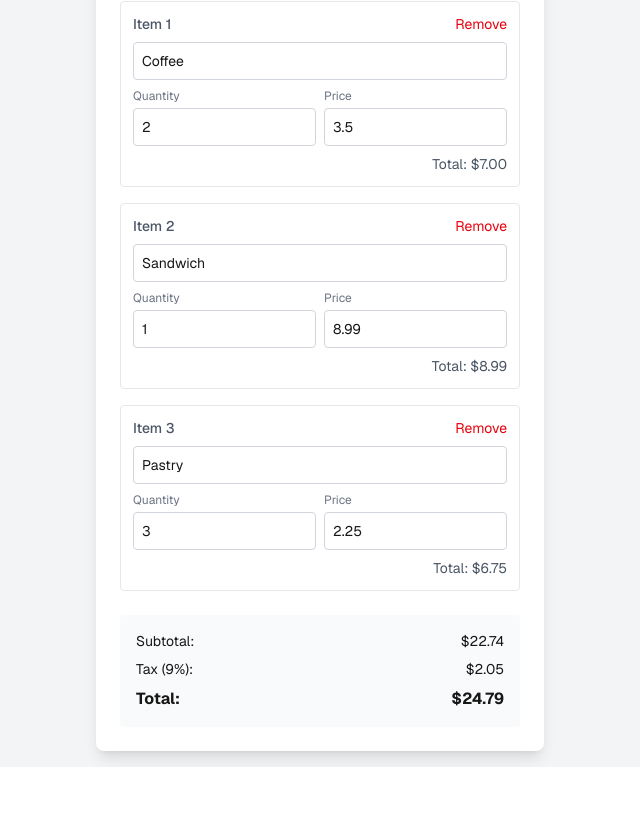
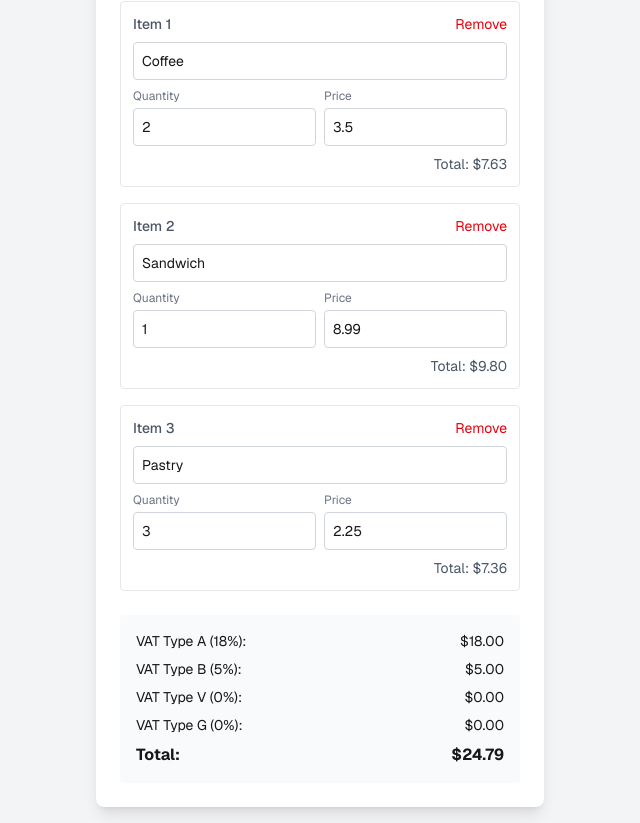
Before and after one commit to Ivan-Ilijevski/fiscal-printer-sim, a Next.js app: page / in a window 1280 px wide. Shown: the part 778-1601 px from the top of the page, without its empty margins (0-640 px from the left). Before the commit the page ends 1545 px from the top, so only its background shows below. Built offline with nearby package versions, Linux system fonts and the light colour scheme.

Commit message:
VibeCoded some random feature

```diff
--- a/src/app/page.tsx
+++ b/src/app/page.tsx
@@ -11,12 +11,14 @@ const defaultReceiptData = {
   taxNumber: '(555) 123-4567',
   vatNumber: '(555) 765-4321',
   items: [
-    { name: 'Coffee', quantity: 2, price: 3.50, total: 7.00 },
-    { name: 'Sandwich', quantity: 1, price: 8.99, total: 8.99 },
-    { name: 'Pastry', quantity: 3, price: 2.25, total: 6.75 }
+    { name: 'Coffee', quantity: 2, price: 3.50, total: 7.63 },
+    { name: 'Sandwich', quantity: 1, price: 8.99, total: 9.80 },
+    { name: 'Pastry', quantity: 3, price: 2.25, total: 7.36 }
   ],
-  subtotal: 22.74,
-  tax: 2.05,
+  vatTypeA: 18.00,
+  vatTypeB: 5.00,
+  vatTypeV: 0.00,
+  vatTypeG: 0.00,
   total: 24.79,
   paymentMethod: 'Credit Card',
   receiptNumber: '0012',
--- a/src/components/ReceiptForm.tsx
+++ b/src/components/ReceiptForm.tsx
@@ -16,8 +16,10 @@ interface ReceiptData {
   taxNumber: string;
   vatNumber: string;
   items: ReceiptItem[];
-  subtotal: number;
-  tax: number;
+  vatTypeA: number;
+  vatTypeB: number;
+  vatTypeV: number;
+  vatTypeG: number;
   total: number;
   paymentMethod: string;
   receiptNumber: string;
@@ -58,15 +60,13 @@ export default function ReceiptForm({ initialData, onDataChange }: ReceiptFormPr
 
     newItems[index] = item;
 
-    const subtotal = newItems.reduce((sum, item) => sum + item.total, 0);
-    const tax = subtotal * 0.09;
-    const total = subtotal + tax;
+    const totalAmount = newItems.reduce((sum, item) => sum + item.total, 0);
+    const vatTypeA = totalAmount - (totalAmount / 1.18);
 
     updateFormData({
       items: newItems,
-      subtotal: Number(subtotal.toFixed(2)),
-      tax: Number(tax.toFixed(2)),
-      total: Number(total.toFixed(2))
+      vatTypeA: Number(vatTypeA.toFixed(2)),
+      total: Number(totalAmount.toFixed(2))
     });
   };
 
@@ -79,29 +79,25 @@ export default function ReceiptForm({ initialData, onDataChange }: ReceiptFormPr
     };
 
     const newItems = [...formData.items, newItem];
-    const subtotal = newItems.reduce((sum, item) => sum + item.total, 0);
-    const tax = subtotal * 0.09;
-    const total = subtotal + tax;
+    const totalAmount = newItems.reduce((sum, item) => sum + item.total, 0);
+    const vatTypeA = totalAmount - (totalAmount / 1.18);
 
     updateFormData({
       items: newItems,
-      subtotal: Number(subtotal.toFixed(2)),
-      tax: Number(tax.toFixed(2)),
-      total: Number(total.toFixed(2))
+      vatTypeA: Number(vatTypeA.toFixed(2)),
+      total: Number(totalAmount.toFixed(2))
     });
   };
 
   const removeItem = (index: number) => {
     const newItems = formData.items.filter((_, i) => i !== index);
-    const subtotal = newItems.reduce((sum, item) => sum + item.total, 0);
-    const tax = subtotal * 0.09;
-    const total = subtotal + tax;
+    const totalAmount = newItems.reduce((sum, item) => sum + item.total, 0);
+    const vatTypeA = totalAmount - (totalAmount / 1.18);
 
     updateFormData({
       items: newItems,
-      subtotal: Number(subtotal.toFixed(2)),
-      tax: Number(tax.toFixed(2)),
-      total: Number(total.toFixed(2))
+      vatTypeA: Number(vatTypeA.toFixed(2)),
+      total: Number(totalAmount.toFixed(2))
     });
   };
 
@@ -246,12 +242,20 @@ export default function ReceiptForm({ initialData, onDataChange }: ReceiptFormPr
       {/* Totals Summary */}
       <div className="bg-gray-50 p-4 rounded space-y-2">
         <div className="flex justify-between text-sm">
-          <span>Subtotal:</span>
-          <span>${formData.subtotal.toFixed(2)}</span>
+          <span>VAT Type A (18%):</span>
+          <span>${formData.vatTypeA.toFixed(2)}</span>
         </div>
         <div className="flex justify-between text-sm">
-          <span>Tax (9%):</span>
-          <span>${formData.tax.toFixed(2)}</span>
+          <span>VAT Type B (5%):</span>
+          <span>${formData.vatTypeB.toFixed(2)}</span>
+        </div>
+        <div className="flex justify-between text-sm">
+          <span>VAT Type V (0%):</span>
+          <span>${formData.vatTypeV.toFixed(2)}</span>
+        </div>
+        <div className="flex justify-between text-sm">
+          <span>VAT Type G (0%):</span>
+          <span>${formData.vatTypeG.toFixed(2)}</span>
         </div>
         <div className="flex justify-between font-bold">
           <span>Total:</span>
--- a/src/components/ReceiptRenderer.tsx
+++ b/src/components/ReceiptRenderer.tsx
@@ -16,8 +16,10 @@ interface ReceiptData {
   taxNumber: string;
   vatNumber: string;
   items: ReceiptItem[];
-  subtotal: number;
-  tax: number;
+  vatTypeA: number;
+  vatTypeB: number;
+  vatTypeV: number;
+  vatTypeG: number;
   total: number;
   paymentMethod: string;
   receiptNumber: string;
@@ -137,10 +139,22 @@ function renderReceipt(ctx: CanvasRenderingContext2D, data: ReceiptData, width:
 
 
   ctx.textAlign = 'right';
-  ctx.fillText(`Subtotal: $${data.subtotal.toFixed(2)}`, width - padding, y);
-  y += 16;
-  ctx.fillText(`Tax: $${data.tax.toFixed(2)}`, width - padding, y);
-  y += 16;
+  if (data.vatTypeA > 0) {
+    ctx.fillText(`VAT A: $${data.vatTypeA.toFixed(2)}`, width - padding, y);
+    y += 16;
+  }
+  if (data.vatTypeB > 0) {
+    ctx.fillText(`VAT B: $${data.vatTypeB.toFixed(2)}`, width - padding, y);
+    y += 16;
+  }
+  if (data.vatTypeV > 0) {
+    ctx.fillText(`VAT V: $${data.vatTypeV.toFixed(2)}`, width - padding, y);
+    y += 16;
+  }
+  if (data.vatTypeG > 0) {
+    ctx.fillText(`VAT G: $${data.vatTypeG.toFixed(2)}`, width - padding, y);
+    y += 16;
+  }
 
   ctx.font = 'bold 18px monospace';
   ctx.fillText(`Total: $${data.total.toFixed(2)}`, width - padding, y);
```
Also changed, not shown: 1 other file (tests, documents, lock files or other folders).
